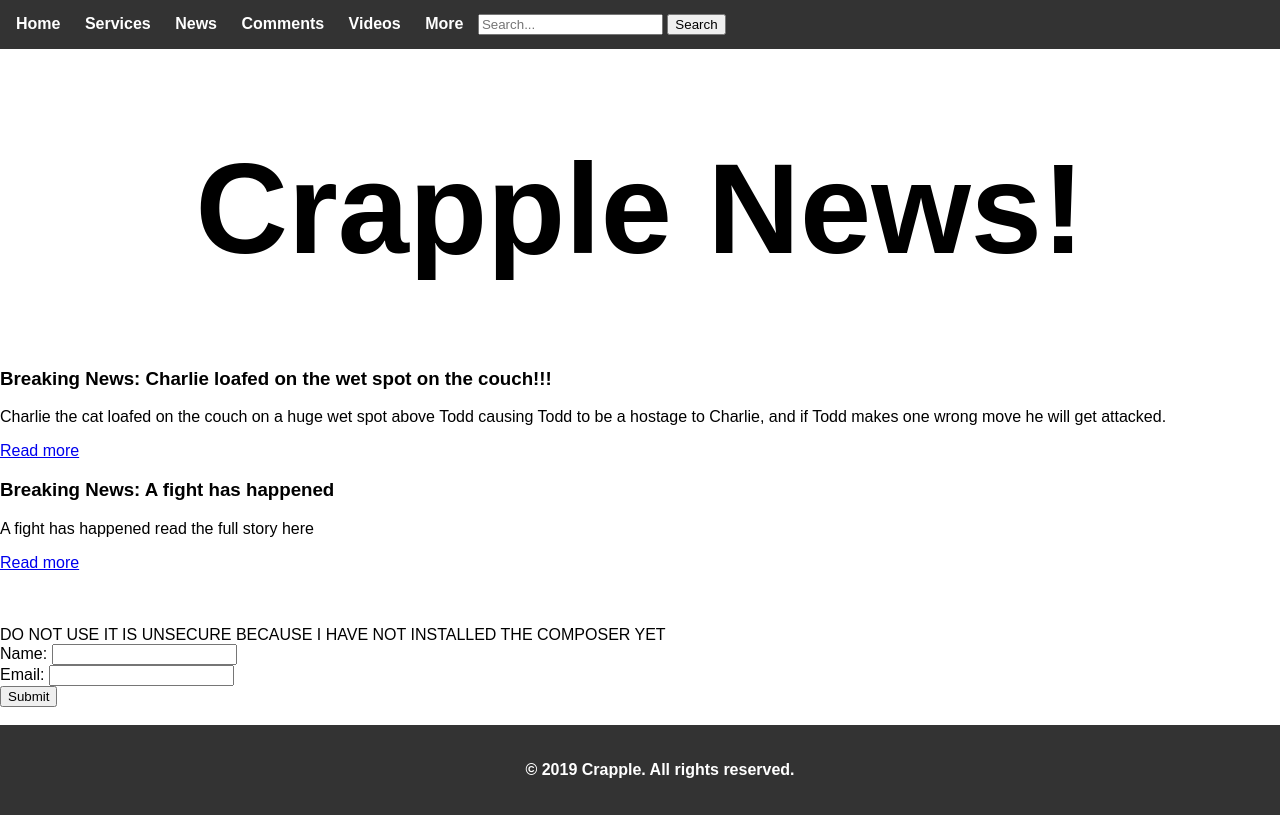
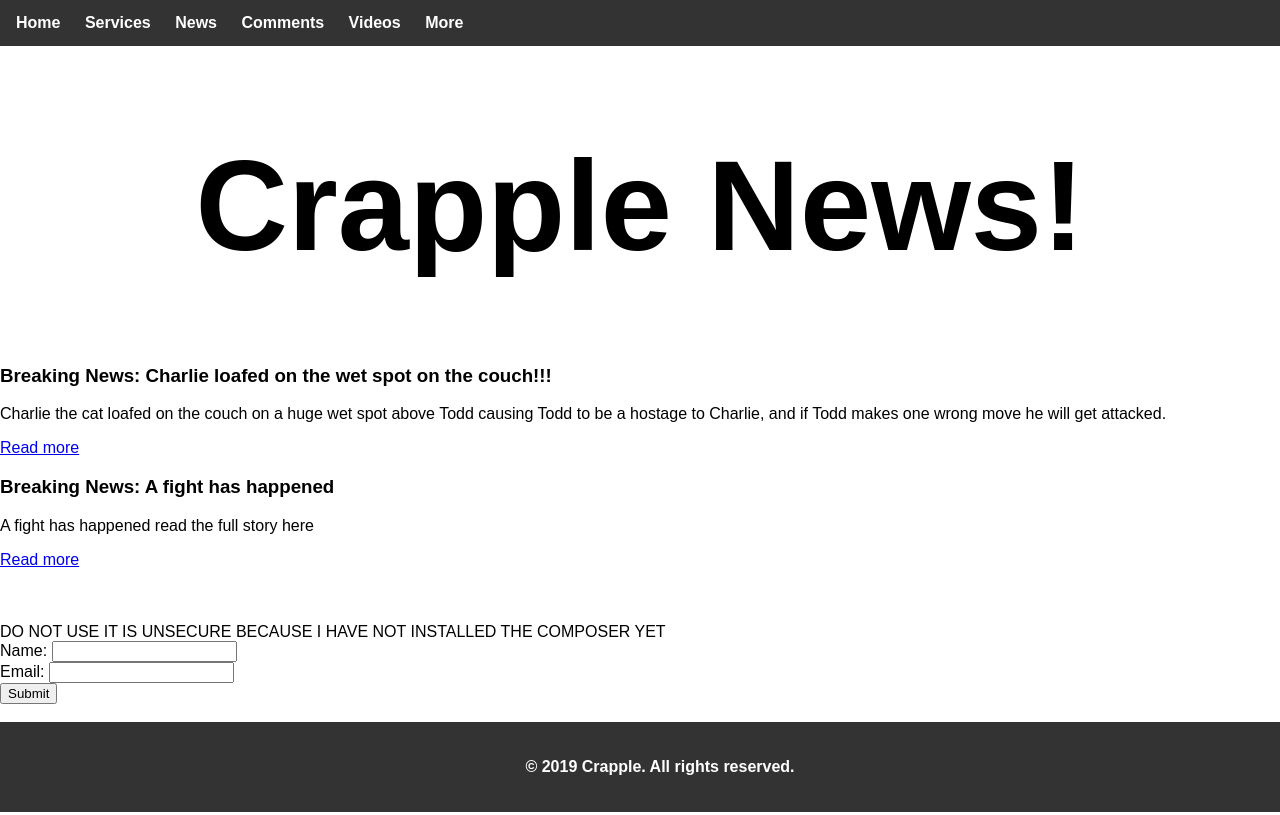
Before and after one commit to CrappleCo/CrappleHome, a plain HTML site: page crapplenews.html in a window 1280 px wide. Shown: the top 815 px of the page. Drawn offline with Linux system fonts and the light colour scheme.

Commit message:
Update crapplenews.html

```diff
--- a/crapplenews.html
+++ b/crapplenews.html
@@ -181,13 +181,6 @@ footer a:hover {
                 <li><a href="#">Privacy Policy</a></li>
 
             </ul>
-             <!-- Search form starts here -->
-    <form action="https://www.google.com/search" method="get" style="display: inline;">
-        <input type="hidden" name="sitesearch" value="https://crappleco.github.io/CrappleHome/" />
-        <input type="text" name="q" placeholder="Search..." style="margin-left: 10px;"/>
-        <input type="submit" value="Search" />
-    </form>
-    <!-- Search form ends here -->
         </li>
     </ul>
 
```
